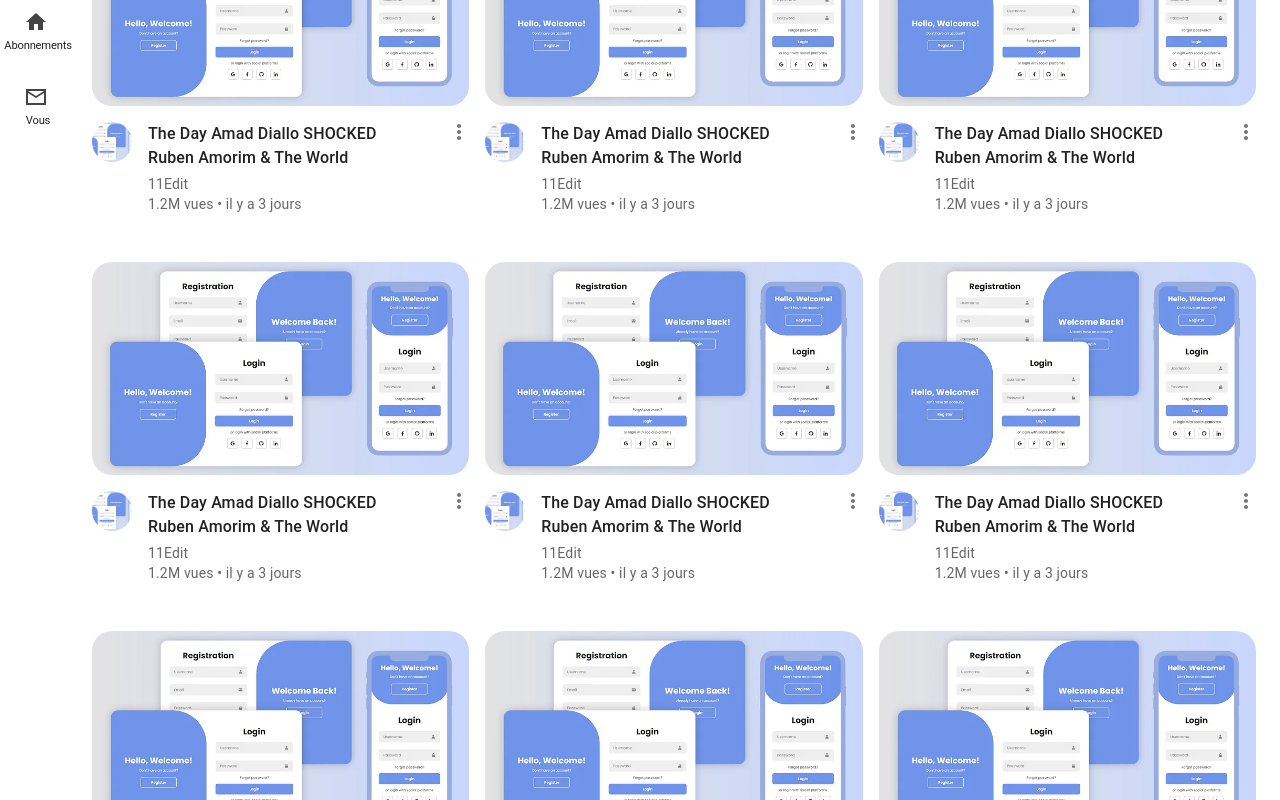
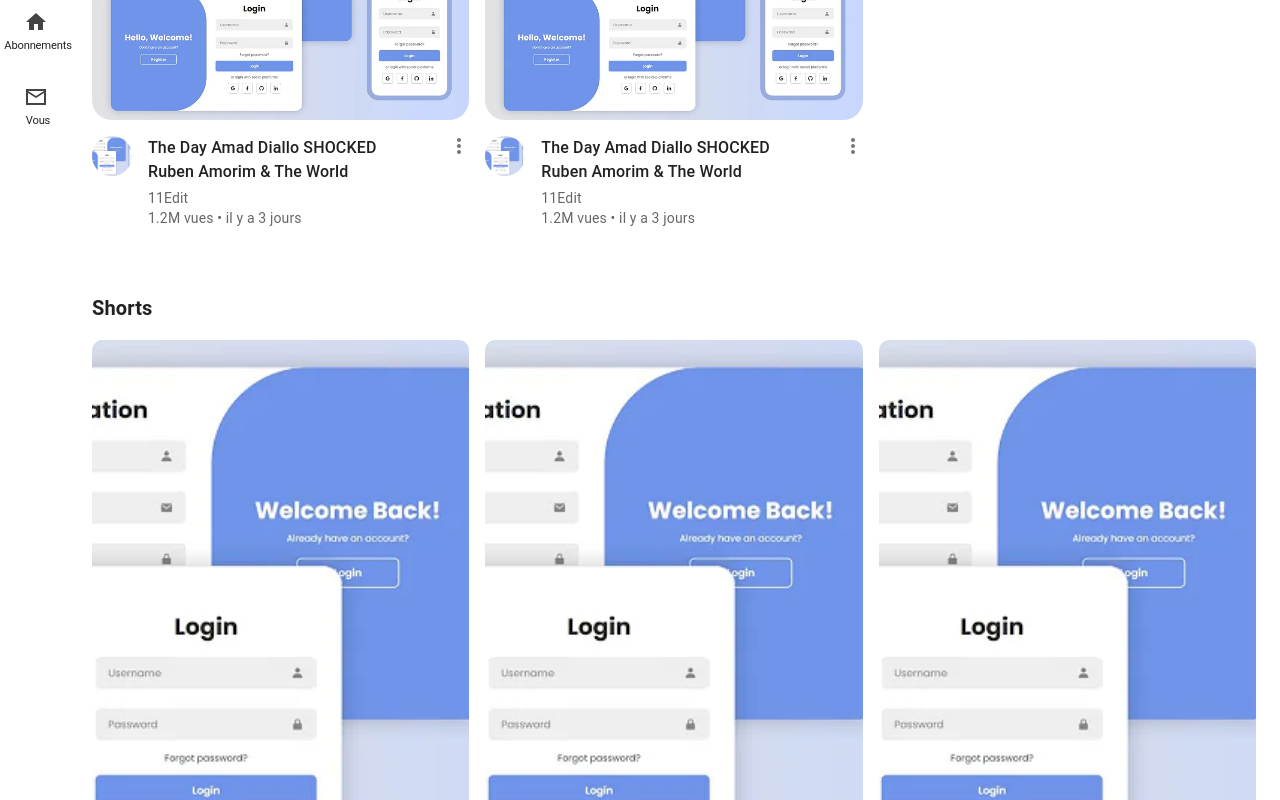
Before and after one commit to JulsDev-25/youtube-clone, a React (Vite) app: page / in a window 1280 px wide. Shown: the part 220-1020 px from the top of the page. Built offline with nearby package versions, Linux system fonts and the light colour scheme.

Commit message:
add shotCard component and improve responsive

```diff
--- a/src/layourts/main/index.jsx
+++ b/src/layourts/main/index.jsx
@@ -1,11 +1,12 @@
 import React, { useEffect, useRef, useState } from "react";
 import NavBar from "../../components/NavBar";
-import { Box, CssBaseline, Grid, useTheme } from "@mui/material";
+import { Box, CssBaseline, Grid, Typography, useTheme } from "@mui/material";
 import SideBar from "../../components/SideBar";
 import TabFilter from "../../components/TabFilter";
 import VideoCard from "../../components/VideoCard";
 import miniature from '../../assets/img/hq720.webp';
 import authPhoto from '../../assets/img/hq720.webp';
+import ShotCard from "../../components/ShotCard";
 
 const Main = () => {
     const sideBarRef = useRef(null)
@@ -274,16 +275,51 @@ const Main = () => {
 
     return (
         <Box sx={{flex:1, position: "relative"}}>
+
             <CssBaseline />
+
             <NavBar setOpenDrawer={setOpenDrawer} openDrawer={openDrawer} />
+
             <Box sx={{ display: 'flex', }}>
                 <SideBar open={openDrawer} sideBarRef={sideBarRef} />
+
                 <Box component="main" sx={{ flexGrow: 1, px: 3, overflow: "hidden" }}>
-                  <Box sx={{width: `calc(100% - ${sideBarwidth}px - 48px)`, position: 'fixed', top: '64px', backgroundColor: '#fffc', backdropFilter: 'blur(10px)'}} >
+                  <Box sx={{width: {sm: `calc(100% - 48px)`, lg: `calc(100% - ${sideBarwidth}px - 48px)`}, position: 'fixed', top: '64px', backgroundColor: '#fffc', backdropFilter: 'blur(10px)'}} >
                     <TabFilter />
                   </Box>
 
                   {/* First section video card */}
+                  <Box sx={{ mt: {xs: '64px', sm: '0px'} }}></Box>
+                  <Grid container spacing={2} sx={{ mt: '64px', flexWrap: 'nowrap', display: {xs: 'none', sm: 'flex'} }}>
+                    {Videos.slice(0,2).map((video, index) => (
+                      <VideoCard
+                        key={index}
+                        miniature={video.miniature}
+                        titre={video.titre}
+                        description={video.description}
+                        auteur={video.auteur}
+                        durée={video.durée}
+                        vues={video.vues}
+                        date={video.date}
+                      />
+                    ))}
+                  </Grid>
+
+                  {/* Second section shot card */}
+                  <Box section='second-section' >
+                    {/* Shot card section */}
+                    <Typography variant="h6" fontWeight={600} sx={{ mt: 4, mb: 2 }}>
+                      Shorts
+                    </Typography>
+
+                    <Grid container spacing={2} sx={{ flexWrap: 'nowrap'}}>
+                      {Videos.slice(0,3).map((video, index) => (
+                        <ShotCard key={index} />
+                      ))}
+                    </Grid>
+                  </Box>
+
+                  {/* thirdth section video card */}
                   <Grid container spacing={2} sx={{ mt: '50px'}}>
                     {Videos.map((video, index) => (
                       <VideoCard
```
